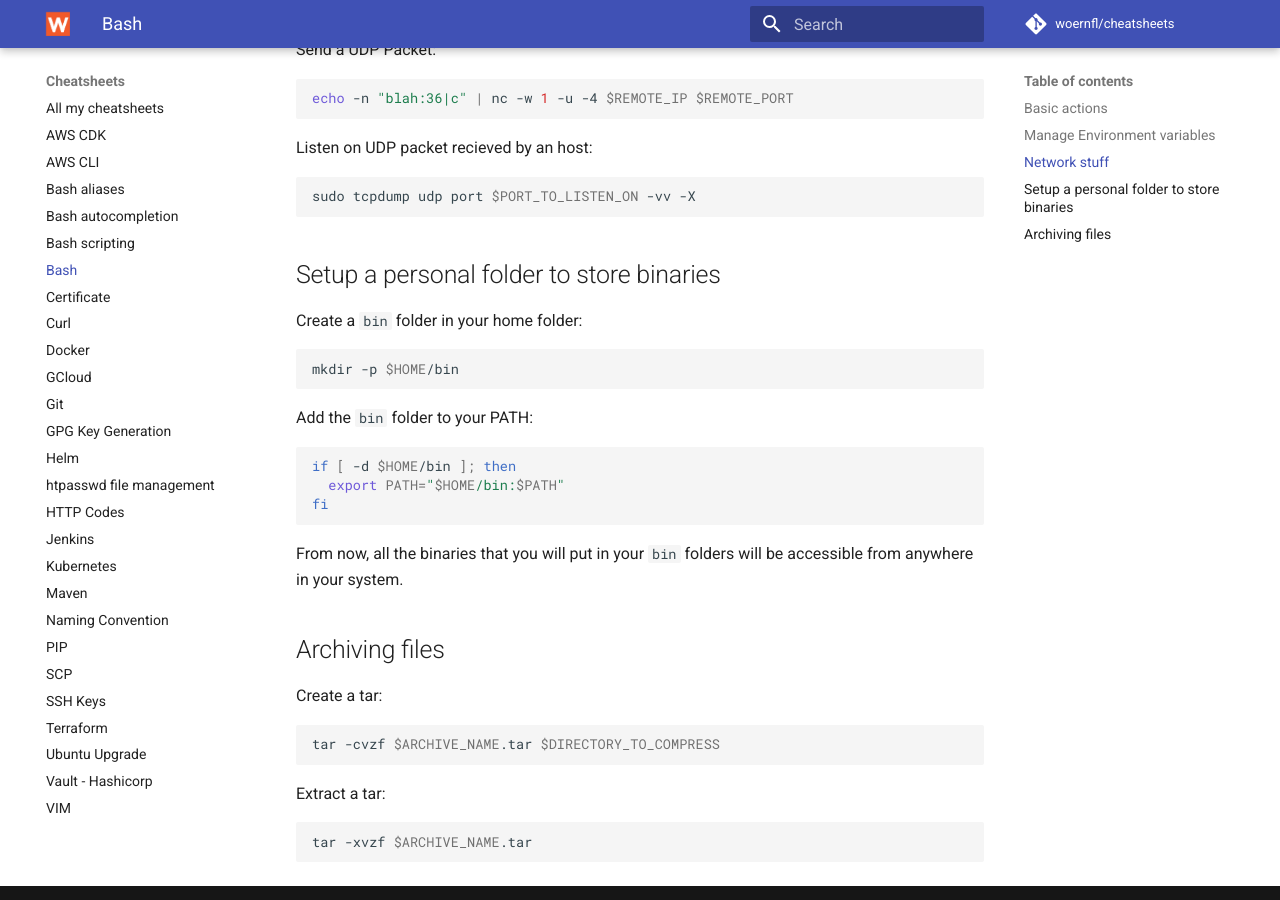
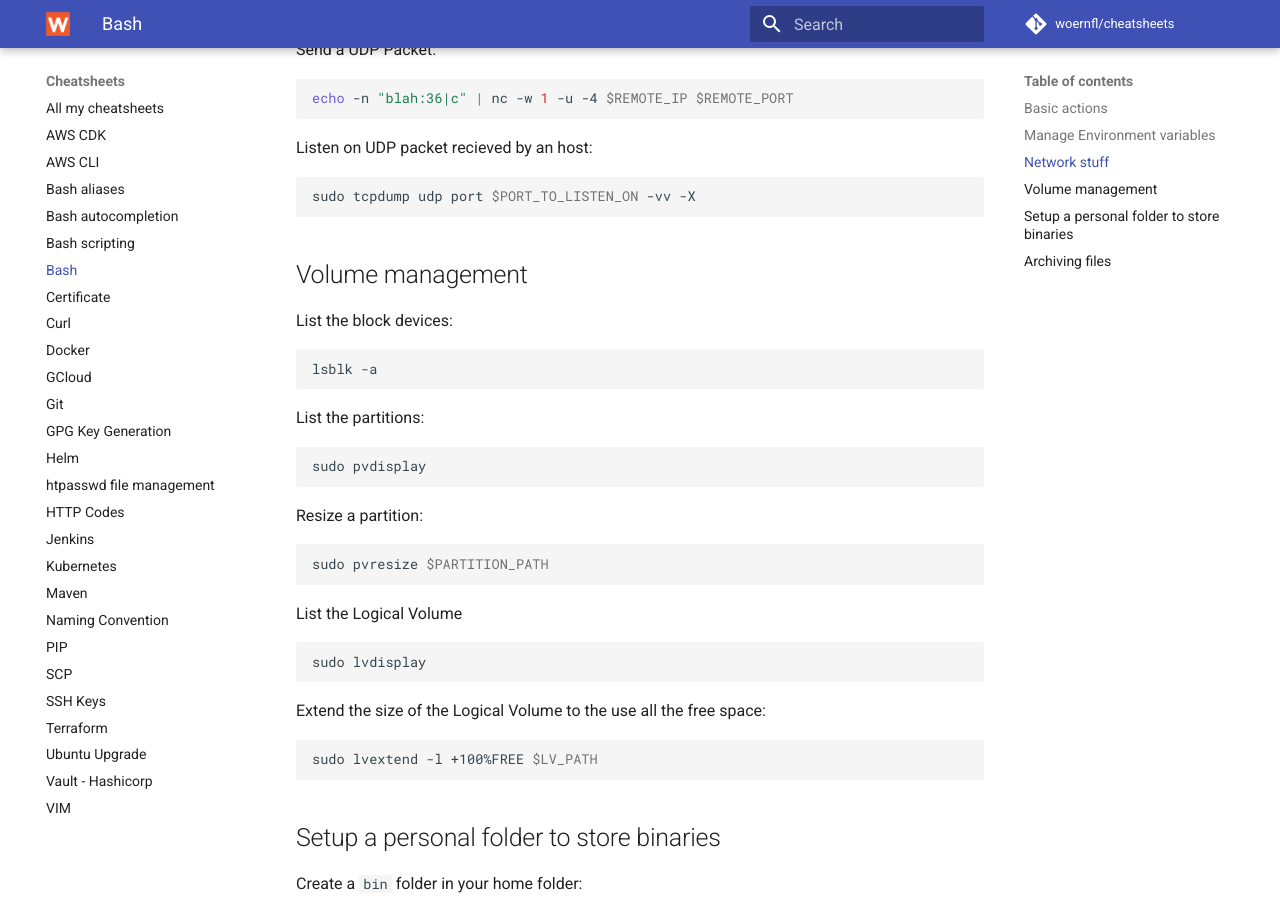
Before and after one commit to woernfl/cheatsheets, an MkDocs documentation site: the page built from docs/bash.md, in a window 1280 px wide and 900 px high, scrolled down 948 px. Built offline with MkDocs 1.6.1 and Material for MkDocs 9.7.7, drawn with Linux system fonts in a browser that asks for light colours; comment, search, counter and statistics services are not loaded.

Commit message:
Update bash.md

````diff
--- a/docs/bash.md
+++ b/docs/bash.md
@@ -55,6 +55,38 @@ Listen on UDP packet recieved by an host:
 sudo tcpdump udp port $PORT_TO_LISTEN_ON -vv -X
 ```
 
+## Volume management
+
+List the block devices:
+
+```bash
+lsblk -a
+```
+
+List the partitions:
+
+```bash
+sudo pvdisplay
+```
+
+Resize a partition:
+
+```bash
+sudo pvresize $PARTITION_PATH
+```
+
+List the Logical Volume
+
+```bash
+sudo lvdisplay
+```
+
+Extend the size of the Logical Volume to the use all the free space:
+
+```bash
+sudo lvextend -l +100%FREE $LV_PATH
+```
+
 ## Setup a personal folder to store binaries
 
 Create a `bin` folder in your home folder:
````
